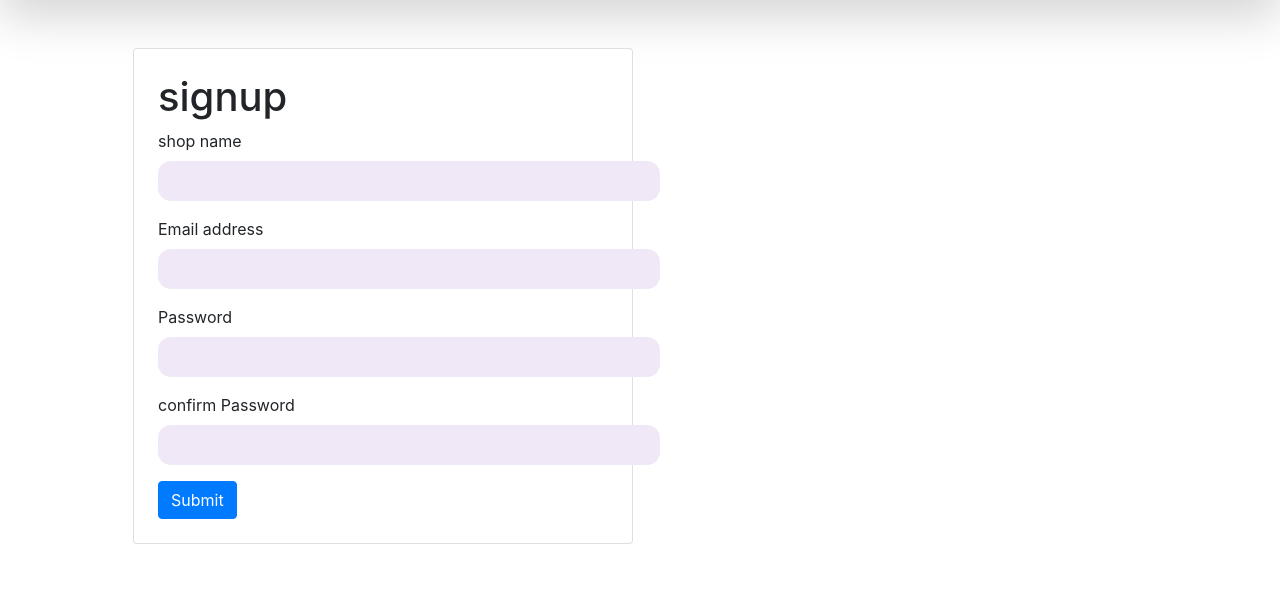
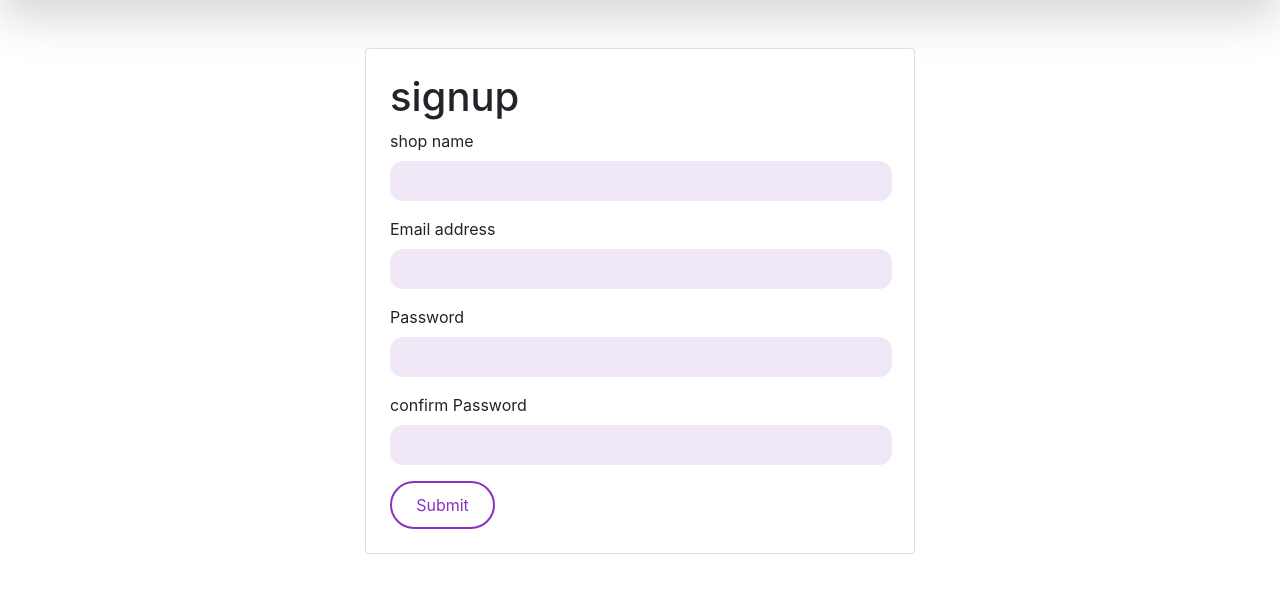
Before and after one commit to AryanPatel060/STOCKFINDER, a Django app: page /shop/signupshop/ in a window 1280 px wide. Shown: the part 59-660 px from the top of the page. Run offline with Django 4.2, Linux system fonts and the light colour scheme; some libraries are stand-ins or nearby versions.

Commit message:
signup page css

```diff
--- /dev/null
+++ b/shop/static/css/signup.css
@@ -0,0 +1,23 @@
+.container_signup{
+    display: flex;
+    justify-content: center;
+}
+.form-control{
+    background-color:#f0e8f6;
+height:40px;
+width:502px;
+border-radius:13px;
+border-width: 0px;
+padding: 20px;
+}
+.btn_btn-primary{
+    padding: 10px 20px;
+    text-decoration: none;
+    color: #8b30c2;
+    background-color: white;
+    border: 2px solid #8b30c2;
+    border-radius: 25px;
+    text-align: center;
+    transition: background-color 0.3s;
+    width: 105px;
+}
--- a/shop/templates/base.html
+++ b/shop/templates/base.html
@@ -10,6 +10,7 @@
 
     <!-- Bootstrap CSS -->
     <link rel="stylesheet" href="/static/css/base.css">
+    <link rel="stylesheet" href="/static/css/signup.css">
     <link rel='stylesheet' href='https://fonts.googleapis.com/css?family=Limelight' >
     <link rel='stylesheet' href='https://fonts.googleapis.com/css?family=Heebo' >
     <link rel='stylesheet' href='https://fonts.googleapis.com/css?family=Inter' >
--- a/shop/templates/signupshop.html
+++ b/shop/templates/signupshop.html
@@ -1,6 +1,6 @@
 {% extends "base.html" %}
 {% block body %}
-<div class="container">
+<div class="container_signup">
     {% if messages %}
     <ul class="messages">
         {% for message in messages %}
@@ -8,7 +8,7 @@
         {% endfor %}
     </ul>
     {% endif %}
-    <div class="card p-4 m-5" style="max-width: 500px;">
+    <div class="card p-4 m-5" style="max-width: 550px;">
         <h1>signup</h1>
         <form action="{% url 'signupshop' %}" method="Post">
             {% csrf_token %}
@@ -28,7 +28,7 @@
             <label for="cpassword" class="form-label">confirm Password</label>
             <input type="password" class="form-control" id="cpassword" name="cpassword">
         </div>
-                <button type="submit" class="btn btn-primary">Submit</button>
+                <button type="submit" class="btn_btn-primary">Submit</button>
     </form>
 </div>
 </div>
```
